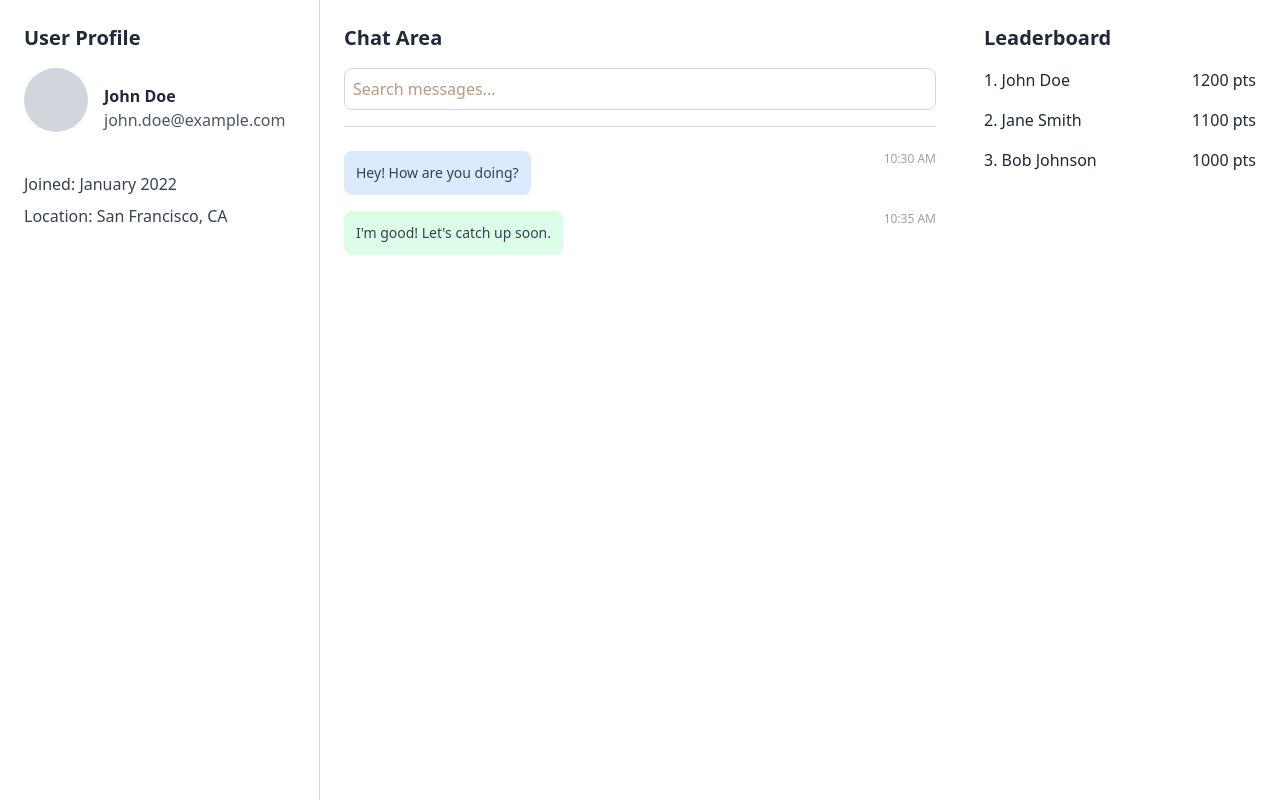
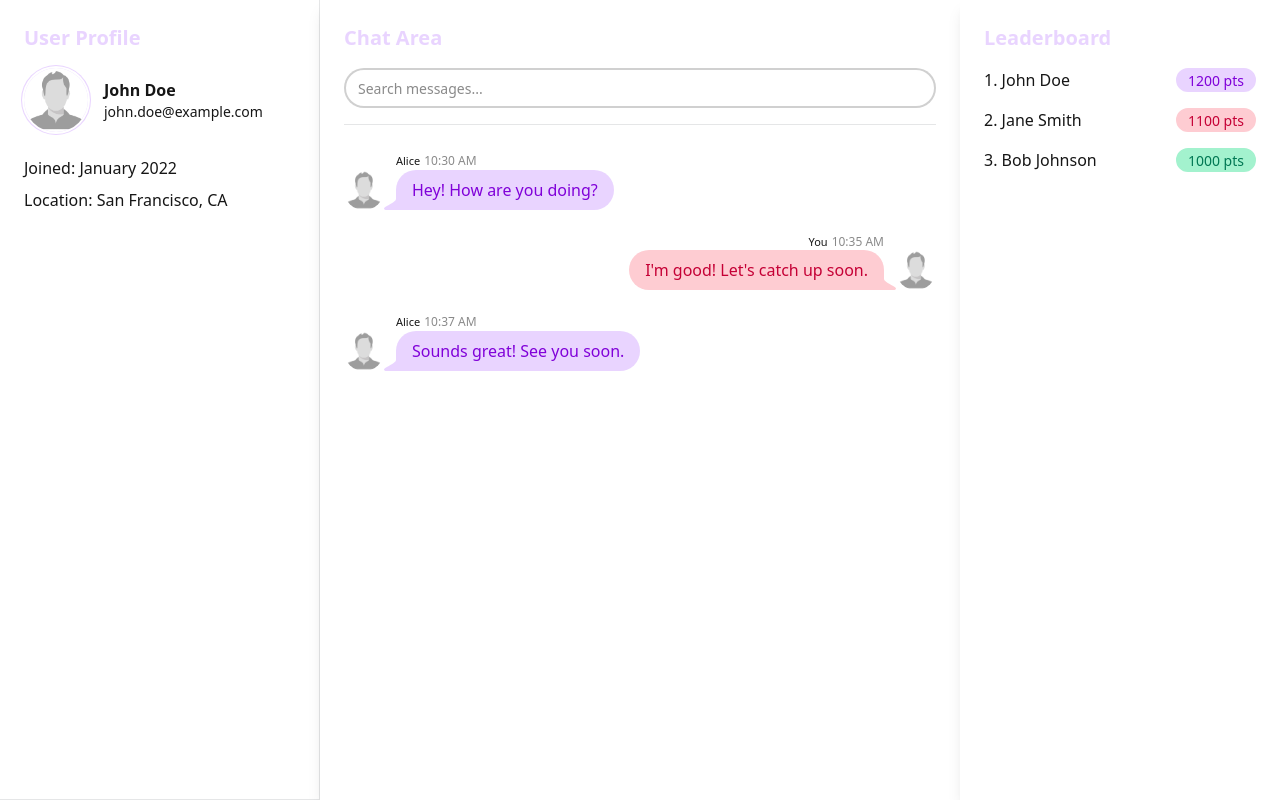
Before and after one commit to pushkar3872/Sr-Jr-connect, a React (Vite) app in the folder frontend/: page /home in a window 1280 px wide. Built offline with nearby package versions, Linux system fonts and the light colour scheme.

Commit message:
Shubham :- Added Styling using daisy ui

```diff
--- a/frontend/index.html
+++ b/frontend/index.html
@@ -1,5 +1,5 @@
 <!doctype html>
-<html lang="en" data-theme="retro">
+<html lang="en" data-theme="pastel" >
 
 <head>
     <meta charset="UTF-8" />
--- a/frontend/src/App.jsx
+++ b/frontend/src/App.jsx
@@ -1,26 +1,20 @@
-// src/App.jsx
-import {Routes, Route, NavLink } from 'react-router-dom' // Import Router components
-import WelcomePage from './logincomponents/WelcomePage'
-import LoginPage from './logincomponents/LoginPage'
-import RegisterPage from './logincomponents/RegisterPage'
+import { BrowserRouter as Router, Routes, Route } from 'react-router-dom';
+import WelcomePage from './logincomponents/WelcomePage';
+import LoginPage from './logincomponents/LoginPage';
+import RegisterPage from './logincomponents/RegisterPage';
 import HomePage from './pages/HomePage';
 
 function App() {
   return (
-
-    <>
-    <main>
-        <Routes>
-          <Route path="/" element={<WelcomePage />} />
-          <Route path="/login" element={<LoginPage />} />
-          <Route path="/register" element={<RegisterPage />} />
-          <Route path="/home" element={<HomePage/>} />
-        </Routes>
-    </main>
-
-
-    </>
-  )
+    <div className="min-h-screen bg-base-200">
+      <Routes>
+        <Route path="/" element={<WelcomePage />} />
+        <Route path="/login" element={<LoginPage />} />
+        <Route path="/register" element={<RegisterPage />} />
+        <Route path="/home" element={<HomePage />} />
+      </Routes>
+    </div>
+  );
 }
 
-export default App
+export default App;
--- a/frontend/src/index.css
+++ b/frontend/src/index.css
@@ -1,5 +1,6 @@
 @import "tailwindcss";
 @plugin "daisyui";
+
 @plugin "daisyui" {
-  themes: light --default, dark --prefersdark,retro;
+  themes: light --default, dark --prefersdark, retro, lofi, forest,pastel;
 }
--- a/frontend/src/logincomponents/WelcomePage.jsx
+++ b/frontend/src/logincomponents/WelcomePage.jsx
@@ -1,36 +1,24 @@
-// src/logincomponents/WelcomePage.jsx
-import React from 'react'
-import {useNavigate} from 'react-router-dom';
+import React from 'react';
+import { useNavigate } from 'react-router-dom';
+
 export default function WelcomePage() {
-
-
-    const navigate= useNavigate();
-
-    const handle= ()=>
-    {
-        navigate('/login');
-    }
-
-    const handle1 = () => {
-        navigate('/register');
-    }
+  const navigate = useNavigate();
 
   return (
-    <div className="min-h-screen bg-gradient-to-r from-indigo-500 via-purple-500 to-pink-500 flex items-center justify-center">
-      <div className="text-center bg-white p-8 rounded-lg shadow-lg max-w-lg w-full">
-        <h2 className="text-3xl font-extrabold text-gray-800 mb-4">
-          Welcome !
-        </h2>
-        <p className="text-lg text-gray-600 mb-6">
-          Welcome to our  Alumni Portal:
-        </p>
-        <button onClick={handle} className="bg-blue-600 hover:bg-blue-700 text-white font-bold py-2 px-6 rounded-full">
-          Login
-        </button>
-        <button onClick={handle1} className="bg-blue-600 hover:bg-blue-700 text-white font-bold py-2 px-6 rounded-full">
-          Register
-        </button>
+    <div className="min-h-screen bg-base-200 flex items-center justify-center p-4">
+      <div className="card w-full max-w-lg shadow-xl bg-base-100 p-8 text-center">
+        <h2 className="text-4xl font-bold text-primary">Welcome!</h2>
+        <p className="text-lg text-gray-600 mt-4">Welcome to our Alumni Portal:</p>
+
+        <div className="mt-6 space-x-4">
+          <button onClick={() => navigate('/login')} className="btn btn-primary">
+            Login
+          </button>
+          <button onClick={() => navigate('/register')} className="btn btn-secondary">
+            Register
+          </button>
+        </div>
       </div>
     </div>
-  )
+  );
 }
--- a/frontend/src/pages/HomePage.jsx
+++ b/frontend/src/pages/HomePage.jsx
@@ -1,71 +1,98 @@
-import React from 'react'
+import React from 'react';
 
 export default function HomePage() {
   return (
-    <div className="min-h-screen bg-gray-100 flex">
-      {/* Left Section (1/4) - User Profile */}
-      <div className="w-1/4 bg-white p-6 border-r border-gray-300">
-        <h3 className="text-xl font-semibold text-gray-800 mb-4">User Profile</h3>
-        <div className="flex items-center mb-6">
-          <div className="w-16 h-16 rounded-full bg-gray-300 mb-4"></div> {/* Profile image */}
-          <div className="ml-4">
-            <h4 className="font-semibold text-gray-800">John Doe</h4>
-            <p className="text-gray-600">john.doe@example.com</p>
+    <div className="min-h-screen bg-base-200 flex flex-col md:flex-row">
+      {/* Left Section (User Profile) */}
+      <div className="w-full md:w-1/4 bg-base-100 p-6 border-b md:border-r border-base-300 shadow-lg">
+        <h3 className="text-xl font-semibold text-primary mb-4">User Profile</h3>
+        <div className="flex flex-col sm:flex-row items-center mb-6">
+          <div className="avatar">
+            <div className="w-16 rounded-full ring ring-primary ring-offset-base-100 ring-offset-2">
+              <img src="/avatar.png" alt="Profile" />
+            </div>
+          </div>
+          <div className="mt-4 sm:mt-0 sm:ml-4 text-center sm:text-left">
+            <h4 className="font-semibold text-base-content">John Doe</h4>
+            <p className="text-sm text-base-content">john.doe@example.com</p>
           </div>
         </div>
-        <div>
-          <p className="text-gray-700 mb-2">Joined: January 2022</p>
-          <p className="text-gray-700">Location: San Francisco, CA</p>
+        <div className="text-base-content text-center sm:text-left">
+          <p className="mb-2">Joined: January 2022</p>
+          <p>Location: San Francisco, CA</p>
         </div>
       </div>
 
-      {/* Middle Section (2/4) - Chat Area */}
-      <div className="w-2/4 bg-white p-6">
-        <h3 className="text-xl font-semibold text-gray-800 mb-4">Chat Area</h3>
-        <div className="border-b border-gray-300 mb-6 pb-4">
+      {/* Middle Section (Chat Area) */}
+      <div className="w-full md:w-2/4 bg-base-100 p-6 shadow-lg">
+        <h3 className="text-xl font-semibold text-primary mb-4">Chat Area</h3>
+        <div className="border-b border-base-300 mb-6 pb-4">
           <input
             type="text"
             placeholder="Search messages..."
-            className="w-full p-2 border border-gray-300 rounded-lg"
+            className="input input-bordered w-full"
           />
         </div>
         <div className="space-y-4">
-          <div className="flex justify-between">
-            <div className="bg-blue-100 p-3 rounded-lg max-w-xs">
-              <p className="text-sm text-gray-700">Hey! How are you doing?</p>
+          {/* Received Message (Chat Start) */}
+          <div className="chat chat-start">
+            <div className="chat-image avatar">
+              <div className="w-10 rounded-full">
+                <img src="/avatar.png" alt="Alice" />
+              </div>
             </div>
-            <div className="text-xs text-gray-400">10:30 AM</div>
+            <div className="chat-header">
+              Alice <time className="text-xs opacity-50">10:30 AM</time>
+            </div>
+            <div className="chat-bubble bg-primary text-primary-content">Hey! How are you doing?</div>
           </div>
-          <div className="flex justify-between">
-            <div className="bg-green-100 p-3 rounded-lg max-w-xs">
-              <p className="text-sm text-gray-700">I'm good! Let's catch up soon.</p>
+
+          {/* Sent Message (Chat End) */}
+          <div className="chat chat-end">
+            <div className="chat-image avatar">
+              <div className="w-10 rounded-full">
+                <img src="/avatar.png" alt="You" />
+              </div>
             </div>
-            <div className="text-xs text-gray-400">10:35 AM</div>
+            <div className="chat-header">
+              You <time className="text-xs opacity-50">10:35 AM</time>
+            </div>
+            <div className="chat-bubble bg-secondary text-secondary-content">I'm good! Let's catch up soon.</div>
           </div>
-          {/* Add more messages as needed */}
+
+          {/* Another Received Message (Chat Start) */}
+          <div className="chat chat-start">
+            <div className="chat-image avatar">
+              <div className="w-10 rounded-full">
+                <img src="/avatar.png" alt="Alice" />
+              </div>
+            </div>
+            <div className="chat-header">
+              Alice <time className="text-xs opacity-50">10:37 AM</time>
+            </div>
+            <div className="chat-bubble bg-primary text-primary-content">Sounds great! See you soon.</div>
+          </div>
         </div>
       </div>
 
-      {/* Right Section (1/4) - Leaderboard */}
-      <div className="w-1/4 bg-white p-6">
-        <h3 className="text-xl font-semibold text-gray-800 mb-4">Leaderboard</h3>
+      {/* Right Section (Leaderboard) */}
+      <div className="w-full md:w-1/4 bg-base-100 p-6 shadow-lg">
+        <h3 className="text-xl font-semibold text-primary mb-4">Leaderboard</h3>
         <div className="space-y-4">
-          {/* Example leaderboard entries */}
-          <div className="flex justify-between text-gray-800">
+          <div className="flex justify-between text-base-content">
             <span>1. John Doe</span>
-            <span>1200 pts</span>
+            <span className="badge badge-primary">1200 pts</span>
           </div>
-          <div className="flex justify-between text-gray-800">
+          <div className="flex justify-between text-base-content">
             <span>2. Jane Smith</span>
-            <span>1100 pts</span>
+            <span className="badge badge-secondary">1100 pts</span>
           </div>
-          <div className="flex justify-between text-gray-800">
+          <div className="flex justify-between text-base-content">
             <span>3. Bob Johnson</span>
-            <span>1000 pts</span>
+            <span className="badge badge-accent">1000 pts</span>
           </div>
-          {/* Add more leaderboard entries as needed */}
         </div>
       </div>
     </div>
-  )
+  );
 }
```
Also changed, not shown: frontend/src/logincomponents/LoginPage.jsx (+45 -50 lines), frontend/src/logincomponents/RegisterPage.jsx (+59 -59 lines), frontend/public/avatar.png (added), 1 other file (tests, documents, lock files or other folders).
